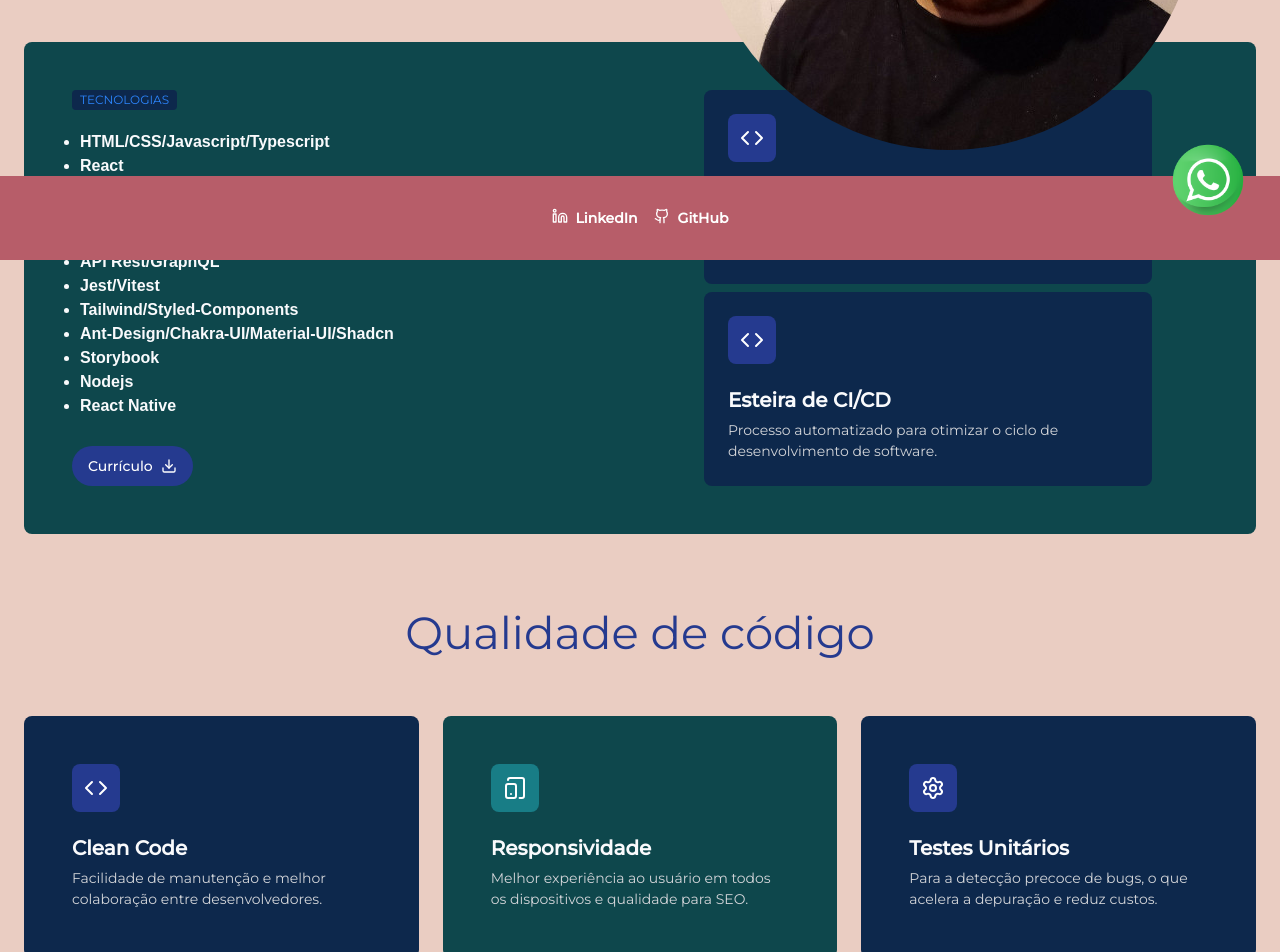
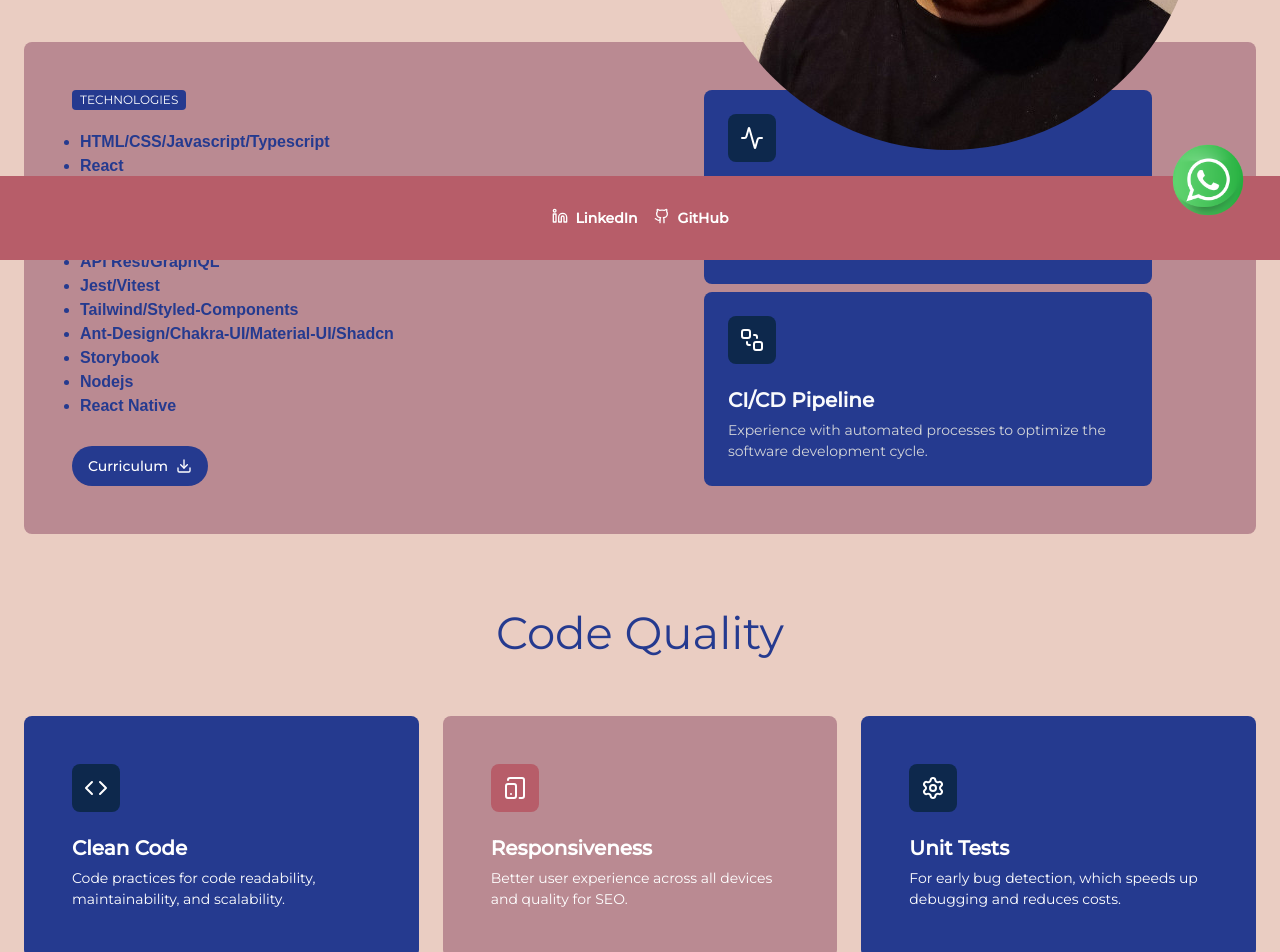
Before and after one commit to gustavo2892/portfolio, a Next.js app: page /en/about-me in a window 1280 px wide. Shown: the part 540-1492 px from the top of the page. Built offline with nearby package versions, Linux system fonts and the light colour scheme; a web font is replaced by a local one.

Commit message:
Adjust color and translation

```diff
--- a/src/dictionaries/en.json
+++ b/src/dictionaries/en.json
@@ -1,10 +1,38 @@
 {
+  "about-me": {
+    "first": "Hi, I'm Gustavo, and I've been working as a developer since 2018. I'm currently a front-end developer focusing on React, but I also have some experience in the back-end with Node and in mobile with React-Native.",
+    "second": "I believe my main strengths are teamwork, as collaboration is essential to achieving the best results both in the final product and in the development of the team as a whole.",
+    "third": "I also focus on the end-user experience, ensuring that each application is delivered according to requirements, focusing on a simple and efficient user experience. I'm always striving to develop my skills, keep up with market trends, and create solutions that deliver value to the end user."
+  },
+  "agile-methodologies": {
+    "title": "Agile Methodologies",
+    "description": "Experience with agile teams and processes (Scrum, Kanban, etc.)"
+  },
+  "ci-cd-pipeline": {
+    "title": "CI/CD Pipeline",
+    "description": "Experience with automated processes to optimize the software development cycle."
+  },
+  "clean-code": {
+    "title": "Clean Code",
+    "description": "Code practices for code readability, maintainability, and scalability."
+  },
+  "code-quality": "Code Quality",
+  "curriculum": "Curriculum",
+  "hero-section": {
+    "title": "Hello! I'm <b>Gustavo</b>, <br/>a <i>front-end</i> developer."
+  },
   "pages": {
     "home": "Home",
     "projects": "Projects",
     "about-me": "About me"
   },
-  "hero-section": {
-    "title": "Hello! I'm <b>Gustavo</b>, <br/>a <i>front-end</i> developer."
+  "responsiveness": {
+    "title": "Responsiveness",
+    "description": "Better user experience across all devices and quality for SEO."
+  },
+  "technologies": "technologies",
+  "unit-tests": {
+    "title": "Unit Tests",
+    "description": "For early bug detection, which speeds up debugging and reduces costs."
   }
 }
--- a/src/dictionaries/pt.json
+++ b/src/dictionaries/pt.json
@@ -1,10 +1,38 @@
 {
+  "about-me": {
+    "first": "Olá, sou Gustavo, e trabalho como desenvolvedor desde 2018. Atualmente sou desenvolvedor front-end com foco em React, mas também tenho uma breve experiência no back-end com Node e no mobile com React-Native.",
+    "second": "Acredito ter como principais pontos fortes o trabalho em equipe, pois a colaboração é essencial para alcançar os melhores resultados tanto no produto final, como no desenvolvimento da equipe como um todo.",
+    "third": "Também tenho foco na experiência do usuário final, garantindo que cada aplicação seja entregue respeitando os requisitos, com foco na experiência simples e eficiente de usar. Estou sempre em busca de evoluir minhas habilidades, acompanhar as tendências do mercado e criar soluções que entreguem valor ao usuário final."
+  },
+  "agile-methodologies": {
+    "title": "Metodologias Ágeis",
+    "description": "Vivência com times e processos ágeis (Scrum, Kanban, etc)"
+  },
+  "ci-cd-pipeline": {
+    "title": "Esteira CI/CD",
+    "description": "Vivência com processos automatizados para otimizar o ciclo de desenvolvimento de software."
+  },
+  "clean-code": {
+    "title": "Clean Code",
+    "description": "Práticas de código a legibilidade, manutenção e escalabilidade do código."
+  },
+  "code-quality": "Qualidade de Código",
+  "curriculum": "Currículo",
+  "hero-section": {
+    "title": "Olá! Sou o <b>Gustavo</b>, <br/>desenvolvedor <i>front-end.</i>"
+  },
   "pages": {
     "home": "Início",
     "projects": "Projetos",
     "about-me": "Sobre mim"
   },
-  "hero-section": {
-    "title": "Olá! Sou o <b>Gustavo</b>, <br/>desenvolvedor <i>front-end.</i>"
+  "responsiveness": {
+    "title": "Responsividade",
+    "description": "Melhor experiência do usuário em todos os dispositivos e qualidade para SEO."
+  },
+  "technologies": "tecnologias",
+  "unit-tests": {
+    "title": "Testes Unitários",
+    "description": "Para detecção precoce de bugs, o que agiliza a depuração e reduz custos."
   }
 }
--- a/src/get-dictionary.ts
+++ b/src/get-dictionary.ts
@@ -7,3 +7,5 @@ const dictionaries = {
 
 export const getDictionary = async (locale: Locale) =>
   dictionaries[locale]?.() ?? dictionaries.en();
+
+export type Dictionary = Awaited<ReturnType<typeof getDictionary>>;
--- a/src/styles/globals.css
+++ b/src/styles/globals.css
@@ -33,6 +33,8 @@
 
   --color-secondary-100: #EACDC2;
   --color-secondary-200: #B75D69;
+  --color-secondary-150: #ba8a92;
+  --color-secondary-250: #774c60;
 
   --radius-lg: 0.5rem;
   --radius-md: calc(0.5rem - 2px);
--- a/src/templates/about-me/about-me.tsx
+++ b/src/templates/about-me/about-me.tsx
@@ -16,9 +16,9 @@ export const AboutMe = async (props: {
 
   return (
     <PageSkeleton title={dictionary.pages["about-me"]}>
-      <HeroSection />
-      <TechnologiesSection />
-      <FeaturesSection />
+      <HeroSection dictionary={dictionary} />
+      <TechnologiesSection dictionary={dictionary} />
+      <FeaturesSection dictionary={dictionary} />
     </PageSkeleton>
   );
 }
--- a/src/templates/about-me/components/features-section/features-section.tsx
+++ b/src/templates/about-me/components/features-section/features-section.tsx
@@ -1,47 +1,52 @@
+import { Dictionary } from '@/get-dictionary';
 import { Settings, Code, TabletSmartphone } from 'lucide-react';
 
-export const FeaturesSection = () => {
+export const FeaturesSection = ({
+  dictionary,
+}: {
+  dictionary: Dictionary,
+}) => {
   return (
     <section className="relative pb-8">
       <div className="absolute inset-0 hidden md:block bg-cover bg-center bg-no-repeat opacity-90" />
 
       <div className="container flex flex-col items-center gap-14 relative">
         <h2 className="text-balance text-center text-heading-lg md:text-heading-xl text-blue-300">
-          Qualidade de código
+          {dictionary['code-quality']}
         </h2>
 
         <div className="grid gap-6 md:grid-cols-3">
-          <div className="flex flex-col text-left gap-2 rounded-lg p-6 md:p-12 bg-blue-400">
-            <div className="flex h-12 w-12 items-center justify-center rounded-lg bg-blue-300 mb-4">
+          <div className="flex flex-col text-left gap-2 rounded-lg p-6 md:p-12 bg-blue-300">
+            <div className="flex h-12 w-12 items-center justify-center rounded-lg bg-blue-400 mb-4">
               <Code className="h-6 w-6 text-white" />
             </div>
-            <strong className="text-heading-sm text-gray-100">
-              Clean Code
+            <strong className="text-heading-sm text-white">
+              {dictionary['clean-code'].title}
             </strong>
-            <p className="text-body-sm text-gray-200">
-              Facilidade de manutenção e melhor colaboração entre desenvolvedores.
+            <p className="text-body-sm text-white">
+              {dictionary['clean-code'].description}
             </p>
           </div>
-          <div className="flex flex-col text-left gap-2 rounded-lg p-6 md:p-12 bg-cyan-300">
-            <div className="flex h-12 w-12 items-center justify-center rounded-lg bg-cyan-200 mb-4">
+          <div className="flex flex-col text-left gap-2 rounded-lg p-6 md:p-12 bg-secondary-150">
+            <div className="flex h-12 w-12 items-center justify-center rounded-lg bg-secondary-200 mb-4">
               <TabletSmartphone className="h-6 w-6 text-white" />
             </div>
-            <strong className="text-heading-sm text-gray-100">
-              Responsividade
+            <strong className="text-heading-sm text-white">
+              {dictionary.responsiveness.title}
             </strong>
-            <p className="text-body-sm text-gray-200">
-              Melhor experiência ao usuário em todos os dispositivos e qualidade para SEO.
+            <p className="text-body-sm text-white">
+              {dictionary.responsiveness.description}
             </p>
           </div>
-          <div className="flex flex-col text-left gap-2 rounded-lg p-6 md:p-12 bg-blue-400">
-            <div className="flex h-12 w-12 items-center justify-center rounded-lg bg-blue-300 mb-4">
+          <div className="flex flex-col text-left gap-2 rounded-lg p-6 md:p-12 bg-blue-300">
+            <div className="flex h-12 w-12 items-center justify-center rounded-lg bg-blue-400 mb-4">
               <Settings className="h-6 w-6 text-white" />
             </div>
-            <strong className="text-heading-sm text-gray-100">
-              Testes Unitários
+            <strong className="text-heading-sm text-white">
+              {dictionary['unit-tests'].title}
             </strong>
-            <p className="text-body-sm text-gray-200">
-              Para a detecção precoce de bugs, o que acelera a depuração e reduz custos.
+            <p className="text-body-sm text-white">
+              {dictionary['unit-tests'].description}
             </p>
           </div>
         </div>
--- a/src/templates/about-me/components/technologies-section/technologies-section.tsx
+++ b/src/templates/about-me/components/technologies-section/technologies-section.tsx
@@ -1,17 +1,22 @@
-import { Code, Download } from 'lucide-react';
+import { Activity, Download, SendToBack } from 'lucide-react';
 import { Button } from '@/components/ui/button';
+import { Dictionary } from '@/get-dictionary';
 
-export const TechnologiesSection = () => {
+export const TechnologiesSection = ({
+  dictionary,
+}: {
+  dictionary: Dictionary,
+}) => {
   return (
     <section className="container pb-8 pt-8 md:py-10">
       <div className="col-span-full flex flex-col gap-2">
-        <div className="grid grid-cols-1 md:grid-cols-2 gap-6 md:gap-4 rounded-lg bg-cyan-300 p-6 md:p-12">
+        <div className="grid grid-cols-1 md:grid-cols-2 gap-6 md:gap-4 rounded-lg bg-secondary-150 p-6 md:p-12">
           <div className="flex flex-col gap-4">
-            <span className="text-body-tag text-blue-200 bg-blue-400 px-2 py-1 w-fit rounded-sm uppercase mt-2 md:mt-0">
-              Tecnologias
+            <span className="text-body-tag text-white bg-blue-300 px-2 py-1 w-fit rounded-sm uppercase mt-2 md:mt-0">
+              {dictionary.technologies}
             </span>
 
-            <ul className="font-sans text-gray-100 list-disc px-2 md:mt-1">
+            <ul className="font-sans text-blue-300 list-disc px-2 md:mt-1">
               <li>HTML/CSS/Javascript/Typescript</li>
               <li>React</li>
               <li>Nextjs</li>
@@ -28,38 +33,36 @@ export const TechnologiesSection = () => {
 
             <Button
               asChild
-              className="w-fit rounded-full hidden mt-4 md:mt-auto md:flex"
+              className="w-fit rounded-full hidden mt-4 md:mt-auto md:flex cursor-pointer"
             >
               <div>
-                Currículo
+                {dictionary.curriculum}
                 <Download />
               </div>
             </Button>
           </div>
           <div className="flex flex-col items-center justify-center w-full">
             <div className="flex flex-col w-full max-w-md overflow-hidden gap-2">
-              {/* Primeiro Card */}
-              <div className="flex flex-col text-left gap-2 rounded-lg p-6 bg-blue-400">
-                <div className="flex h-12 w-12 items-center justify-center rounded-lg bg-blue-300 mb-4">
-                  <Code className="h-6 w-6 text-white" />
+              <div className="flex flex-col text-left gap-2 rounded-lg p-6 bg-blue-300">
+                <div className="flex h-12 w-12 items-center justify-center rounded-lg bg-blue-400 mb-4">
+                  <Activity className="h-6 w-6 text-white" />
                 </div>
                 <strong className="text-heading-sm text-gray-100">
-                  Metodologias Ágeis
+                  {dictionary['agile-methodologies'].title}
                 </strong>
                 <p className="text-body-sm text-gray-200">
-                  Vivência com times e processos ágeis (Scrum, Kanban, etc)
+                  {dictionary['agile-methodologies'].description}
                 </p>
               </div>
-              {/* Primeiro Card */}
-              <div className="flex flex-col text-left gap-2 rounded-lg p-6 bg-blue-400">
-                <div className="flex h-12 w-12 items-center justify-center rounded-lg bg-blue-300 mb-4">
-                  <Code className="h-6 w-6 text-white" />
+              <div className="flex flex-col text-left gap-2 rounded-lg p-6 bg-blue-300">
+                <div className="flex h-12 w-12 items-center justify-center rounded-lg bg-blue-400 mb-4">
+                  <SendToBack className="h-6 w-6 text-white" />
                 </div>
                 <strong className="text-heading-sm text-gray-100">
-                  Esteira de CI/CD
+                  {dictionary['ci-cd-pipeline'].title}
                 </strong>
                 <p className="text-body-sm text-gray-200">
-                  Processo automatizado para otimizar o ciclo de desenvolvimento de software.
+                  {dictionary['ci-cd-pipeline'].description}
                 </p>
               </div>
             </div>
@@ -68,7 +71,7 @@ export const TechnologiesSection = () => {
               className="w-full gap-2 rounded-full mt-4 md:mt-auto md:hidden"
             >
               <div>
-                Currículo
+                {dictionary.curriculum}
                 <Download />
               </div>
             </Button>
```
Also changed, not shown: src/templates/about-me/components/hero-section/hero-section.tsx (+12 -3 lines), src/templates/projects/components/project-card/project-card.tsx (+3 -9 lines).
